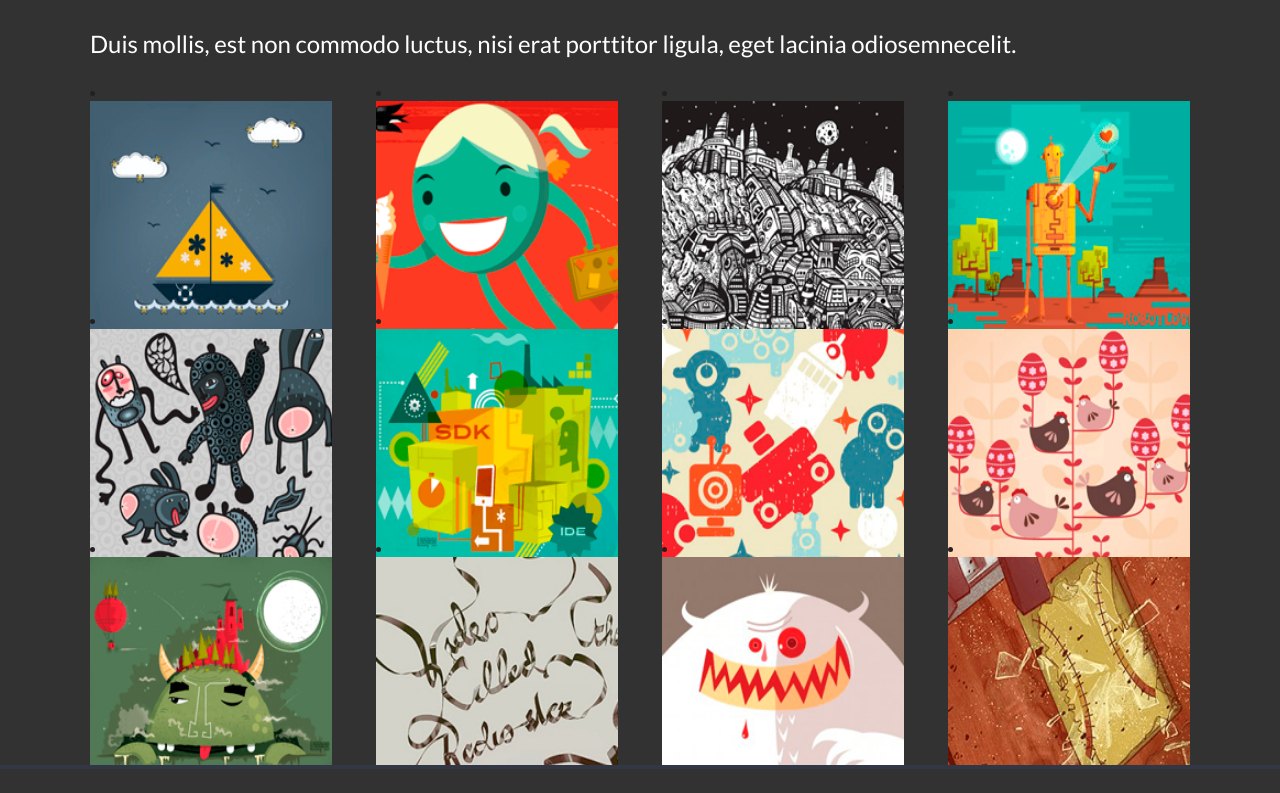
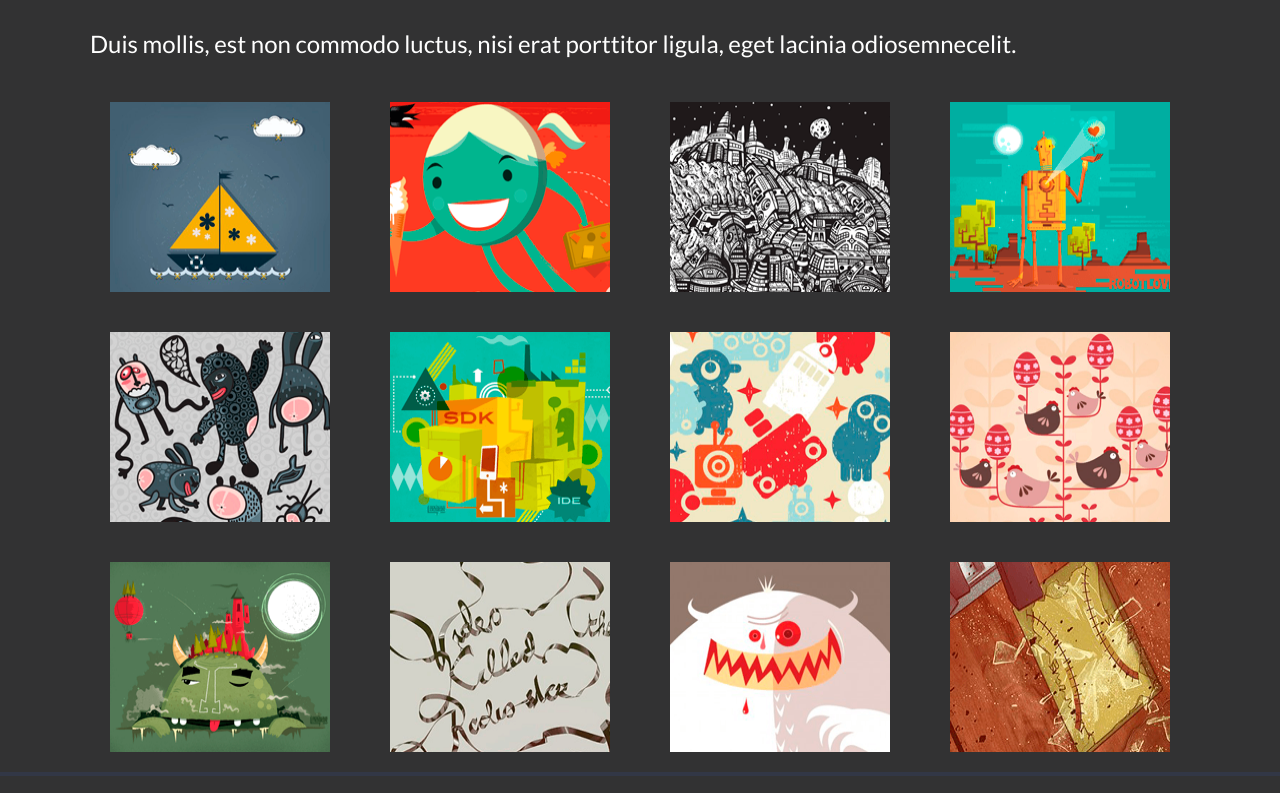
Before and after one commit to AlexGrin1/Simple-singolo, a plain HTML site: page index.html in a window 1280 px wide. Shown: the part 1690-2483 px from the top of the page. Drawn offline with Linux system fonts and the light colour scheme.

Commit message:
refactor: changed name class 'porfolio_image'

```diff
--- a/index.html
+++ b/index.html
@@ -76,18 +76,18 @@
                 <p class="text">Duis mollis, est non commodo luctus, nisi erat porttitor ligula, eget lacinia
                     odiosemnecelit.</p>
                 <div class="images_columns">
-                    <li class="potfolio-image"> <img class="icon" src="./images/1.png" alt=""></li>
-                    <li class="potfolio-image"><img class="icon" src="./images/2.png" alt=""></li>
-                    <li class="potfolio-image"><img class="icon" src="./images/3.png" alt=""></li>
-                    <li class="potfolio-image"><img class="icon" src="./images/4.png" alt=""></li>
-                    <li class="potfolio-image"><img class="icon" src="./images/5.png" alt=""></li>
-                    <li class="potfolio-image"><img class="icon" src="./images/6.png" alt=""></li>
-                    <li class="potfolio-image"><img class="icon" src="./images/7.png" alt=""></li>
-                    <li class="potfolio-image"><img class="icon" src="./images/8.png" alt=""></li>
-                    <li class="potfolio-image"><img class="icon" src="./images/9.png" alt=""></li>
-                    <li class="potfolio-image"><img class="icon" src="./images/10.png" alt=""></li>
-                    <li class="potfolio-image"><img class="icon" src="./images/11.png" alt=""></li>
-                    <li class="potfolio-image"><img class="icon" src="./images/12.png" alt=""></li>
+                    <li class="portfolio_image"> <img class="icon" src="./images/1.png" alt=""></li>
+                    <li class="portfolio_image"><img class="icon" src="./images/2.png" alt=""></li>
+                    <li class="portfolio_image"><img class="icon" src="./images/3.png" alt=""></li>
+                    <li class="portfolio_image"><img class="icon" src="./images/4.png" alt=""></li>
+                    <li class="portfolio_image"><img class="icon" src="./images/5.png" alt=""></li>
+                    <li class="portfolio_image"><img class="icon" src="./images/6.png" alt=""></li>
+                    <li class="portfolio_image"><img class="icon" src="./images/7.png" alt=""></li>
+                    <li class="portfolio_image"><img class="icon" src="./images/8.png" alt=""></li>
+                    <li class="portfolio_image"><img class="icon" src="./images/9.png" alt=""></li>
+                    <li class="portfolio_image"><img class="icon" src="./images/10.png" alt=""></li>
+                    <li class="portfolio_image"><img class="icon" src="./images/11.png" alt=""></li>
+                    <li class="portfolio_image"><img class="icon" src="./images/12.png" alt=""></li>
                 </div>
             </div>
         </section>
--- a/style.css
+++ b/style.css
@@ -209,7 +209,7 @@ h4 {
 .text {
   font-size: 1.5em;
 }
-.potfolio_image {
+.portfolio_image {
   margin: 20px;
   list-style-type: none;
   overflow: hidden;
```
